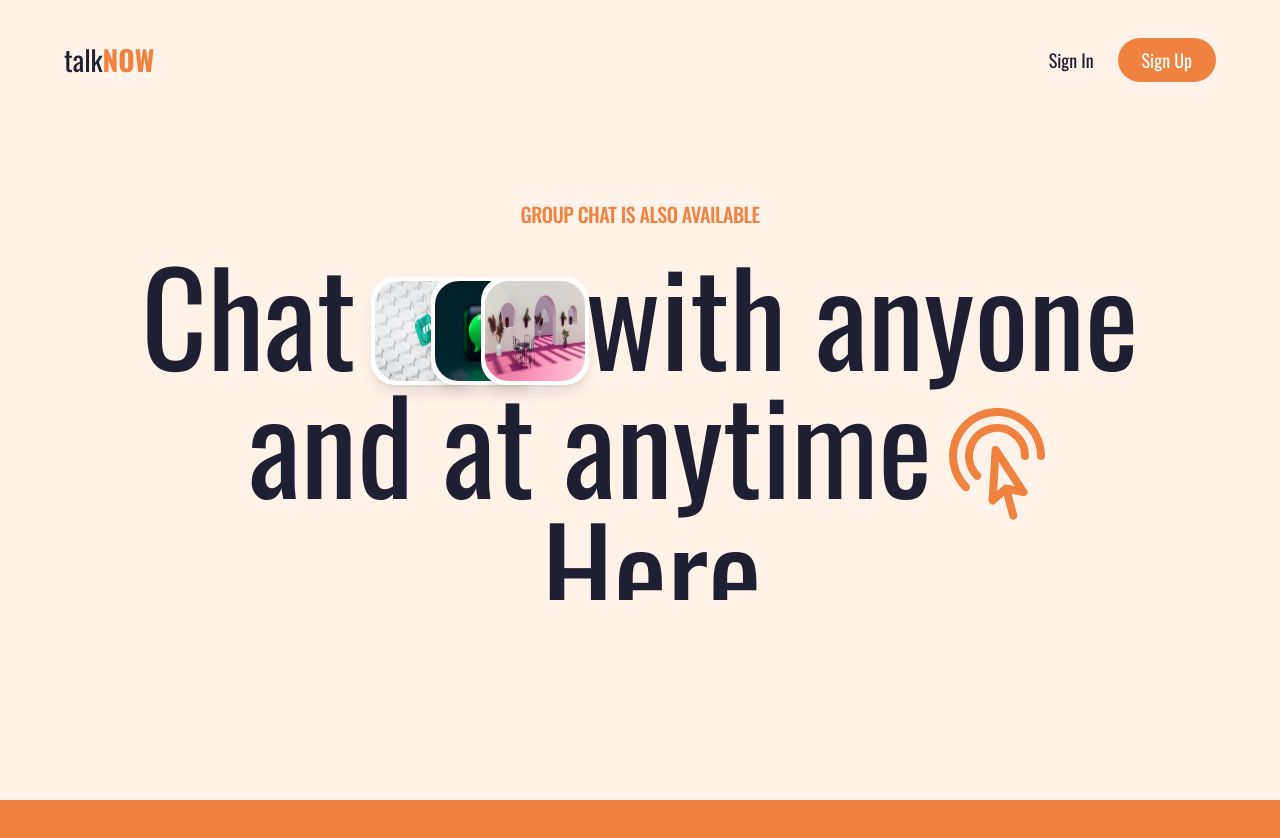
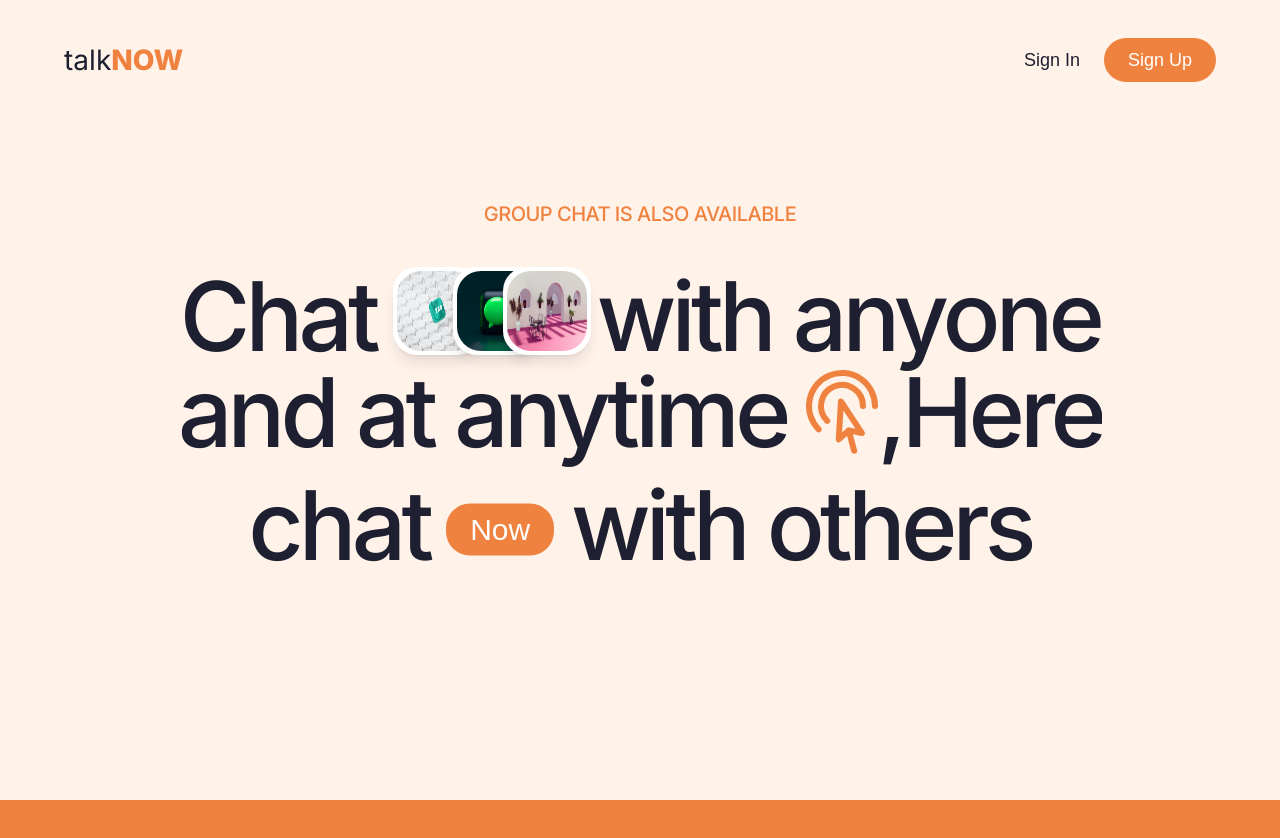
Before and after one commit to siriHtree/Websocket-learning, a Next.js app in the folder real-time-chat/: page / in a window 1280 px wide. Shown: the top 838 px of the page. Built offline with nearby package versions, Linux system fonts and the light colour scheme.

Commit message:
added animation on nav part

```diff
--- /dev/null
+++ b/real-time-chat/src/app/Main.tsx
@@ -0,0 +1,62 @@
+"use client"
+import {useEffect,useRef} from 'react';
+import { gsap } from "gsap";
+import { ScrollTrigger } from "gsap/ScrollTrigger";
+//Components
+import Nav from "@/components/Nav/Nav";
+
+const Main = ({children}:{children:React.ReactNode}) => {
+    const main=useRef(null)
+	const tl=useRef();
+	gsap.registerPlugin(ScrollTrigger)
+    useEffect(()=>{
+		let ctx=gsap.context(()=>{
+			gsap.timeline({
+				scrollTrigger:{
+					trigger:"#section2",
+					start:"top 70%",
+					end:"top 50%",
+					scrub:true,
+				}
+
+			}).to("#headText",{
+				color:'white',
+                ease: "expoScale(0.5,7,none)",
+			},'a')
+			.to(".hide_them",{
+				opacity:0,
+                width:0,
+                ease: "expoScale(0.5,7,none)",
+                duration:5,
+
+
+			},'a').to(".head_text_alt_color",{
+                color:"#F8BD9A"
+            }).to("#secText",{
+				color:'white'
+			}).to("#logo_color_flip1",{
+                color:"white"
+            }).to("#logo_color_flip2",{
+                color:"#F5A77A"
+            }).to("#home_button_text",{
+                color:'white'
+            }).to("#home_button",{
+                background:"white",
+            }).to("#home_button_text_emphasis",{
+                color:"#1E1F30"
+
+            })
+
+
+		},main)
+
+	},[])
+  return (
+    <main ref={main} className="w-full min-h-screen bg-bg1">
+		<Nav />
+		{children}
+	</main>
+  )
+}
+
+export default Main
--- a/real-time-chat/src/app/global.css
+++ b/real-time-chat/src/app/global.css
@@ -4,7 +4,7 @@
     margin:0;
     padding:0;
     box-sizing: border-box;
-    font-family: 'Oswald', sans-serif;
+    /* font-family: 'Oswald', sans-serif; */
 }
 html,body{
     width:100%;
--- a/real-time-chat/src/app/layout.tsx
+++ b/real-time-chat/src/app/layout.tsx
@@ -2,9 +2,8 @@ import "./global.css";
 import { Inter } from "next/font/google";
 import UserProvider from "@/context/UserContext";
 import MuiCustomTheme from '@/context/MuiCustomTheme';
+import Main from "./Main";
 
-//Components
-import Nav from "@/components/Nav/Nav";
 
 const inter = Inter({ subsets: ["latin"] });
 export const metadata = {
@@ -25,10 +24,10 @@ export default function RootLayout({
 					suppressHydrationWarning={true}
 					className={inter.className}
 				>
-					<main className="w-full min-h-screen bg-bg1">
-						<Nav />
+					<Main>
 						{children}
-					</main>
+					</Main>
+
 				</body>
 			</UserProvider>
 			</MuiCustomTheme>
--- a/real-time-chat/src/app/page.tsx
+++ b/real-time-chat/src/app/page.tsx
@@ -1,7 +1,7 @@
-import Main from "@/components/Home/Main";
+import Home from "@/components/Home/Home";
 
 export default function page() {
 	return (
-		<Main/>
+		<Home/>
 	);
 }
--- a/real-time-chat/src/components/Common/CButton.tsx
+++ b/real-time-chat/src/components/Common/CButton.tsx
@@ -1,15 +1,16 @@
 export default function CButton(props: any) {
 	return (
 			<button
+			id={props.emphasis?"home_button":""}
 			className={`${
 				props.emphasis
 					? "text-white  bg-clr2"
 					: "text-clr1 bg-transparent"
-			} py-2 px-6 rounded-3xl text-lg border-none cursor-pointer ${props.home?"mb-12 ":""}`}
+			} py-2 px-6 rounded-3xl text-lg border-none cursor-pointer ${props.home?"mb-2 ":""} ${props.emphasis && props.home?"home_button":""}`}
 			{...props.buttonAttributes}
 		>
 
-			<span className={props.home?`text-5xl`:''}>{props.children}</span>
+			<span id={props.emphasis?"home_button_text_emphasis":"home_button_text"} className={`${props.home?`text-3xl `:''}`}>{props.children}</span>
 		</button>
 
 	);
--- a/real-time-chat/src/components/Home/Home.tsx
+++ b/real-time-chat/src/components/Home/Home.tsx
@@ -2,45 +2,18 @@
 import React, { useEffect,useRef } from "react";
 import CButton from "../Common/CButton";
 import { motion,useScroll } from "framer-motion";
-import { gsap } from "gsap";
-import { ScrollTrigger } from "gsap/ScrollTrigger";
+
 // import StartButton from "../StartButton";
 import { HiOutlineCursorArrowRipple } from "react-icons/hi2";
 import Pic from "./Pic";
 import Link from "next/link";
 
 const Home = () => {
-	const main=useRef(null)
-	const tl=useRef();
-	gsap.registerPlugin(ScrollTrigger)
-
-	useEffect(()=>{
-		let ctx=gsap.context(()=>{
-			gsap.timeline({
-				scrollTrigger:{
-					trigger:"#section2",
-					start:"top 90%",
-					end:"top 50%",
-					scrub:true,
-				}
-
-			}).to("#headText",{
-				color:'white',
-ease: "expoScale(0.5,7,none)",
-			},'a')
-			.to(".hide_them",{
-				opacity:0,
-				display:'none'
-			},'a').to("#secText",{
-				color:'white'
-			},'a')
 
 
-		},main)
 
-	},[])
 	return (
-		<main ref={main}>
+		<>
 		<section className="w-full h-screen  flex items-center justify-center sticky z-9 top-0">
 	    {/* <motion.div
 		className="bg-pink-400 fixed top-20 left-0 h-5 z-10 w-full origin-left"
@@ -62,20 +35,26 @@ ease: "expoScale(0.5,7,none)",
 				<h1
 				// style={{transition:"all cubic-bezier(0.95, 0.05, 0.795, 0.035) 3s"}}
 				id="headText"
-				className="text-clr1 text-9xl text-center font-normal overflow-hidden">
+				className="text-clr1 text-8xl text-center font-medium tracking-tighter overflow-hidden">
 				<motion.span
-							className="inline-block"
-							initial={{ y: "100%" }}
-							animate={{ y: "0%" }}
-							transition={{ duration: 1 }}
+					className="inline-block"
+					initial={{ y: "100%" }}
+					animate={{ y: "0%" }}
+					transition={{ duration: 1 }}
 						>
-						Chat&nbsp;<Pic></Pic>
-		             with anyone <br /> and at anytime{" "}
+							<span className="head_text_alt_color text-clr1 relative z-[99999] ">Chat&nbsp;<Pic></Pic>
+		             with </span>
+						anyone <br />
+
+						and at anytime{" "}
 			         <span className="inline-block relative w-[70px] h-[70px] hide_them">
 						<HiOutlineCursorArrowRipple className="text-clr2 absolute top-[50%] left-[50%] translate-x-[-50%] translate-y-[-50%]" />
 					 </span>
-					 {" "},Here{" "}
-					<br /> chat{" "}
+
+					 <span className="head_text_alt_color text-clr1">,Here</span>
+
+					<br />
+							<span className="head_text_alt_color text-clr1">chat {" "}</span>
 					<span className="inline-block relative w-[100px] h-[100px] hide_them">
 						<div className="absolute top-[50%] left-[50%] translate-x-[-50%] translate-y-[-50%]">
 							<Link href="/chat">
@@ -85,7 +64,7 @@ ease: "expoScale(0.5,7,none)",
 						</div>
 					</span>
 					{' '} with others
-						</motion.span>
+			   </motion.span>
 
 				</h1>
 			</div>
@@ -93,8 +72,10 @@ ease: "expoScale(0.5,7,none)",
 
 
 		</section>
-		<section id="section2" className="w-full h-screen bg-clr2"></section>
-		</main>
+		<section id="section2" className="w-full h-screen bg-clr2 flex items-center justify-center">
+			{/* <div className="w-[20vmax] h-[30vmin] bg-red-100 absolute"></div> */}
+		</section>
+		</>
 
 	);
 };
--- a/real-time-chat/src/components/Home/Pic.tsx
+++ b/real-time-chat/src/components/Home/Pic.tsx
@@ -3,7 +3,7 @@ import Image from "next/image";
 import { motion } from "framer-motion";
 
 const Pic = (props: any) => {
-	let size=100
+	let size=80
 	return (
 		<span className="relative inline-block w-[200px] h-[100px] hide_them">
 			<motion.div
--- a/real-time-chat/tailwind.config.ts
+++ b/real-time-chat/tailwind.config.ts
@@ -18,6 +18,7 @@ const config: Config = {
 				clr1: "#1E1F30",
 				clr1_gredient: "rgba(30,31,48,0.59)",
 				clr2: "#F0823F",
+				clr2_light:"#F8BD9A",
 				white: "#fff",
 				transparent: "transparent",
 			},
```
Also changed, not shown: 2 other files (tests, documents, lock files or other folders).
